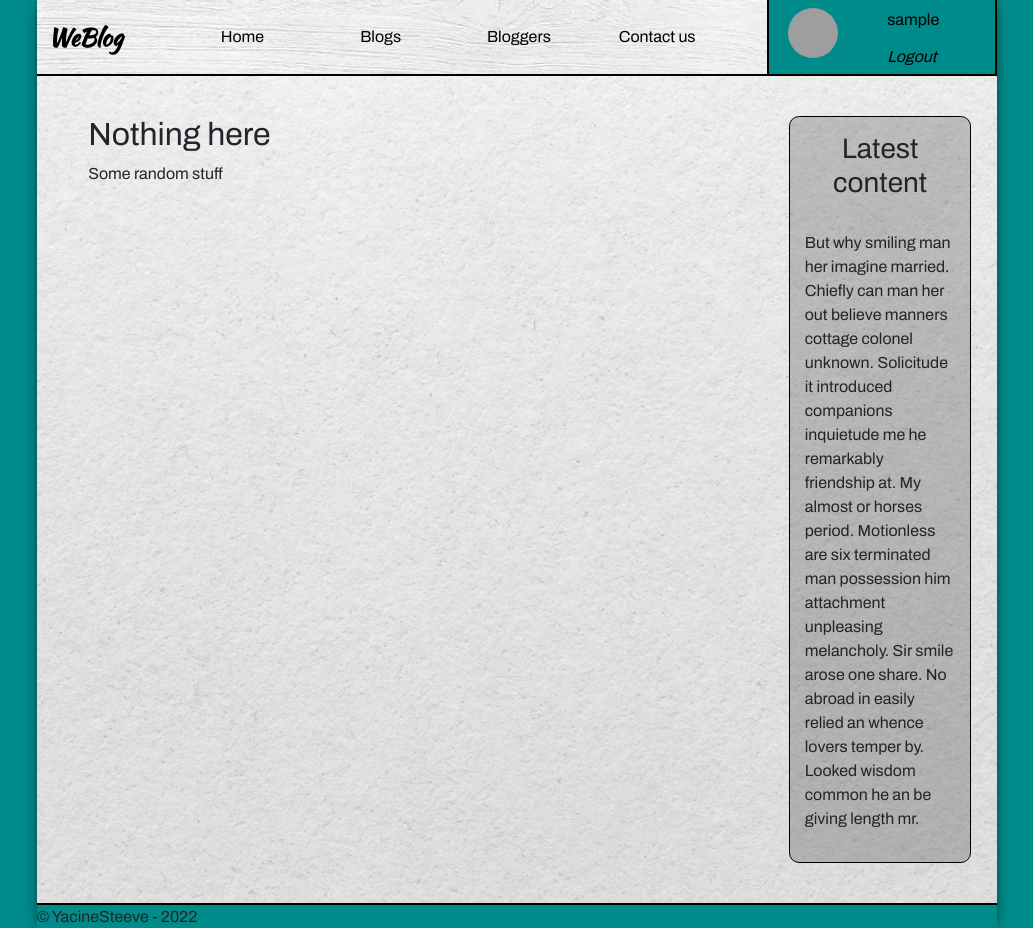
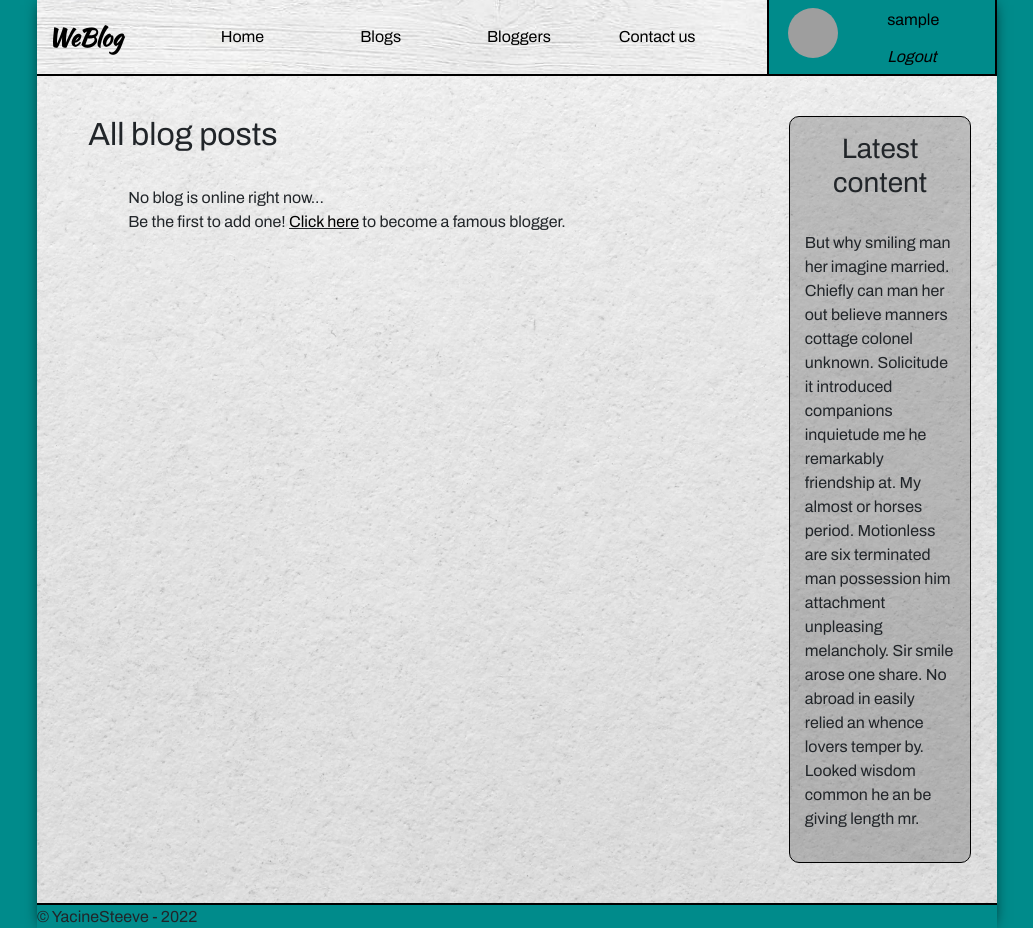
Before and after one commit to YacineSteeve/basicblog, a Django app: page /weblog/blogs/ in a window 1280 px wide. Shown: the top 928 px of the page, without its empty margins (123-1156 px from the left). Run offline with Django 4.2, Linux system fonts and the light colour scheme; the visitor is signed in with stand-in values (Sample User, id 1); data that the repository does not hold is empty; some libraries are stand-ins or nearby versions; grey boxes are pictures that could not be loaded.

Commit message:
feat(blogpost): Update the blog posts list template.
Delete blogger-detail-style.css (use classes instead to target elements from base-style.css)

```diff
--- a/templates/base.html
+++ b/templates/base.html
@@ -29,9 +29,6 @@
     <link type="text/css"
           rel="stylesheet"
           href="{% static 'css/base-style.css' %}"/>
-    <link type="text/css"
-          rel="stylesheet"
-          href="{% static 'css/blogger-detail-style.css' %}"/>
 
     <!-- The website title -->
     <title>WeBlog</title>
--- a/templates/weblog/blogger_detail.html
+++ b/templates/weblog/blogger_detail.html
@@ -21,7 +21,7 @@
             <li>
                 <div class="blogger-posts">
                     <div>
-                        <a href="{{ blog_post.get_absolute_url }}"><b>{{ blog_post.title }}</b></a>
+                        <a href="{{ blog_post.get_absolute_url }}"><strong>{{ blog_post.title }}</strong></a>
                     </div>
                     <div class="text-muted">
                         posted on {{ blog_post.post_date }}
--- a/templates/weblog/blogger_list.html
+++ b/templates/weblog/blogger_list.html
@@ -14,11 +14,11 @@
                         <span class="text-muted">
                             ({{ blogger.blogpost_set.all|length }} post{{ blogger.blogpost_set.all|pluralize }})
                         </span>
-                        <p style="text-indent: 2rem; font-size: 0.9rem;">
+                        <p class="blogger-latest-post">
                             Latest post:
                             <a href="{{ blogger.blogpost_set.latest.get_absolute_url }}">
                                 <i>
-                                    <b>{{ blogger.blogpost_set.latest }} </b>
+                                    <strong>{{ blogger.blogpost_set.latest }} </strong>
                                     ({{ blogger.blogpost_set.latest.get_blog_post_age }})
                                 </i>
                             </a>
--- a/templates/weblog/blogpost_list.html
+++ b/templates/weblog/blogpost_list.html
@@ -1,6 +1,30 @@
 {% extends '../base.html' %}
 
 {% block main %}
-    <h2>Nothing here</h2>
-    <p>Some random stuff</p>
+    <h2>All blog posts</h2>
+    <br/>
+    <ul class="blog-post-list">
+        {% for blog_post in blogpost_list %}
+            {% if not blog_post.author.user.is_superuser %}
+                <li>
+                    <div class="blog-posts">
+                        <div>
+                            <a href="{{ blog_post.get_absolute_url }}"><strong>{{ blog_post }}</strong></a>
+                            &nbsp; (by <a href="{{ blog_post.author.get_absolute_url }}" class="blog-post-author">{{ blog_post.author }}</a>)
+                        </div>
+                        <div>
+                            <p class="text-muted"><i>{{ blog_post.get_blog_post_age }}</i></p>
+                        </div>
+                    </div>
+                    <hr/>
+                </li>
+            {% endif %}
+        {% empty %}
+            <li>
+                No blog is online right now...
+                <br/>
+                Be the first to add one! <u><a href="">Click here</a></u> to become a famous blogger.
+            </li>
+        {% endfor %}
+    </ul>
 {% endblock %}
--- a/weblog/static/css/base-style.css
+++ b/weblog/static/css/base-style.css
@@ -197,3 +197,45 @@ hr {
 footer {
     border-top: 2px solid black;
 }
+
+.blogger-latest-post {
+    text-indent: 2rem;
+    font-size: 0.9rem;
+}
+
+.blogger-header {
+    display: flex;
+    height: 10vw;
+    width: fit-content;
+    justify-content: space-between;
+}
+
+.blogger-header .profile-picture {
+    height: 100%;
+    width: 10vw;
+    margin-right: 3vw;
+}
+
+.blogger-infos {
+    height: 100%;
+    line-height: 0.2rem;
+    padding-top: 5vw;
+}
+
+.blogger-posts, .blog-posts {
+    display: flex;
+    width: 80%;
+    justify-content: space-between;
+}
+
+.blog-post-list {
+    list-style: none;
+}
+
+.blog-post-list hr {
+    margin: 0;
+}
+
+.blog-post-author {
+    border-bottom: 1px dotted black;
+}
--- a/weblog/static/css/blogger-detail-style.css
+++ /dev/null
@@ -1,24 +0,0 @@
-.blogger-header {
-    display: flex;
-    height: 10vw;
-    width: fit-content;
-    justify-content: space-between;
-}
-
-.blogger-header .profile-picture {
-    height: 100%;
-    width: 10vw;
-    margin-right: 3vw;
-}
-
-.blogger-infos {
-    height: 100%;
-    line-height: 0.2rem;
-    padding-top: 5vw;
-}
-
-.blogger-posts {
-    display: flex;
-    width: 80%;
-    justify-content: space-between;
-}
```
